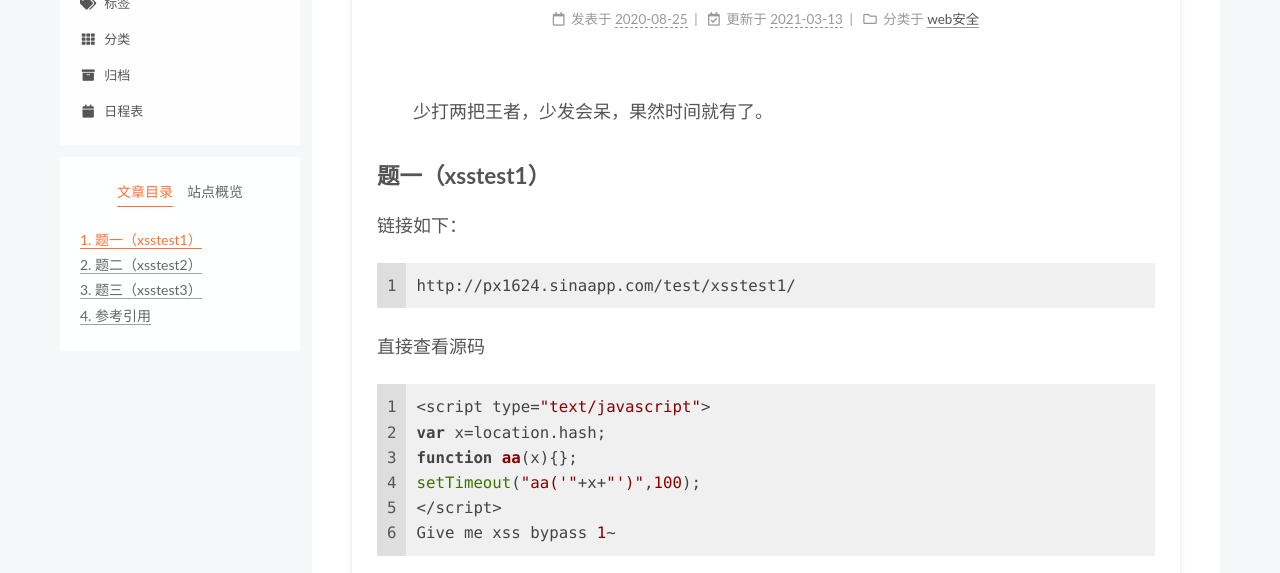
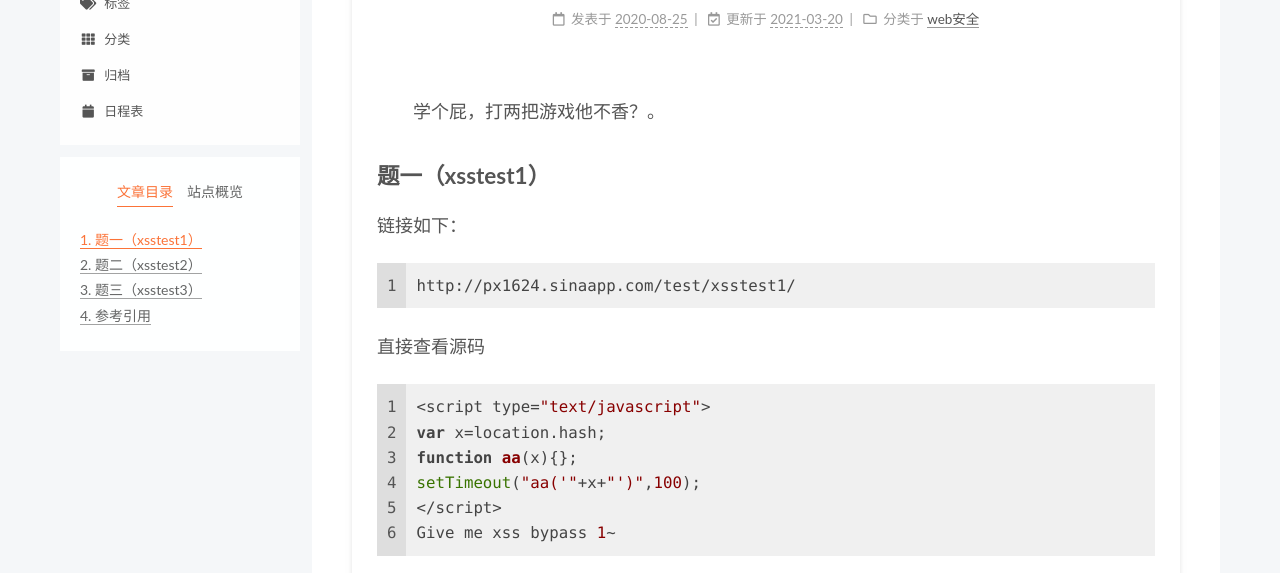
Before and after one commit to g1aze/g1aze.github.io, a plain HTML site: page 2020/08/25/1、BAT XSS实例学习/index.html in a window 1280 px wide. Shown: the part 181-754 px from the top of the page. Drawn offline with nearby package versions, Linux system fonts and the light colour scheme; no server answers.

Commit message:
Site updated: 2021-03-20 22:32:03

```diff
--- a/2020/08/25/1、BAT XSS实例学习/index.html
+++ b/2020/08/25/1、BAT XSS实例学习/index.html
@@ -23,12 +23,12 @@
     var NexT = window.NexT || {};
     var CONFIG = {"hostname":"example.com","root":"/","images":"/images","scheme":"Pisces","version":"8.1.0","exturl":false,"sidebar":{"position":"left","display":"post","padding":18,"offset":12},"copycode":false,"bookmark":{"enable":false,"color":"#222","save":"auto"},"fancybox":false,"mediumzoom":false,"lazyload":false,"pangu":false,"comments":{"style":"tabs","active":null,"storage":true,"lazyload":false,"nav":null},"motion":{"enable":true,"async":false,"transition":{"post_block":"fadeIn","post_header":"fadeInDown","post_body":"fadeInDown","coll_header":"fadeInLeft","sidebar":"fadeInUp"}},"prism":false,"i18n":{"placeholder":"搜索...","empty":"没有找到任何搜索结果：${query}","hits_time":"找到 ${hits} 个搜索结果（用时 ${time} 毫秒）","hits":"找到 ${hits} 个搜索结果"}};
   </script>
-<meta name="description" content="&amp;ensp;&amp;ensp;&amp;ensp;&amp;ensp;少打两把王者，少发会呆，果然时间就有了。">
+<meta name="description" content="&amp;ensp;&amp;ensp;&amp;ensp;&amp;ensp;学个屁，打两把游戏他不香？。">
 <meta property="og:type" content="article">
 <meta property="og:title" content="BAT XSS实例学习">
 <meta property="og:url" content="http://example.com/2020/08/25/1%E3%80%81BAT%20XSS%E5%AE%9E%E4%BE%8B%E5%AD%A6%E4%B9%A0/index.html">
 <meta property="og:site_name" content="g1aze&#39;s blog">
-<meta property="og:description" content="&amp;ensp;&amp;ensp;&amp;ensp;&amp;ensp;少打两把王者，少发会呆，果然时间就有了。">
+<meta property="og:description" content="&amp;ensp;&amp;ensp;&amp;ensp;&amp;ensp;学个屁，打两把游戏他不香？。">
 <meta property="og:locale" content="zh_CN">
 <meta property="og:image" content="http://example.com/images/xss-1.png">
 <meta property="og:image" content="http://example.com/images/xss-2.png">
@@ -37,7 +37,7 @@
 <meta property="og:image" content="http://example.com/images/xss-4.png">
 <meta property="og:image" content="http://example.com/images/xss-6.png">
 <meta property="article:published_time" content="2020-08-25T03:13:27.000Z">
-<meta property="article:modified_time" content="2021-03-13T14:22:37.064Z">
+<meta property="article:modified_time" content="2021-03-20T14:31:29.334Z">
 <meta property="article:author" content="g1aze">
 <meta property="article:tag" content="xss">
 <meta name="twitter:card" content="summary">
@@ -264,7 +264,7 @@
           <i class="far fa-calendar-check"></i>
         </span>
         <span class="post-meta-item-text">更新于</span>
-        <time title="修改时间：2021-03-13 22:22:37" itemprop="dateModified" datetime="2021-03-13T22:22:37+08:00">2021-03-13</time>
+        <time title="修改时间：2021-03-20 22:31:29" itemprop="dateModified" datetime="2021-03-20T22:31:29+08:00">2021-03-20</time>
       </span>
     <span class="post-meta-item">
       <span class="post-meta-item-icon">
@@ -286,7 +286,7 @@
 
 
     <div class="post-body" itemprop="articleBody">
-        <p>&ensp;&ensp;&ensp;&ensp;少打两把王者，少发会呆，果然时间就有了。</p>
+        <p>&ensp;&ensp;&ensp;&ensp;学个屁，打两把游戏他不香？。</p>
 <a id="more"></a>
 
 <h3 id="题一（xsstest1）"><a href="#题一（xsstest1）" class="headerlink" title="题一（xsstest1）"></a>题一（xsstest1）</h3><p>链接如下：</p>
```
Also changed, not shown: index.html (+2 -2 lines).
